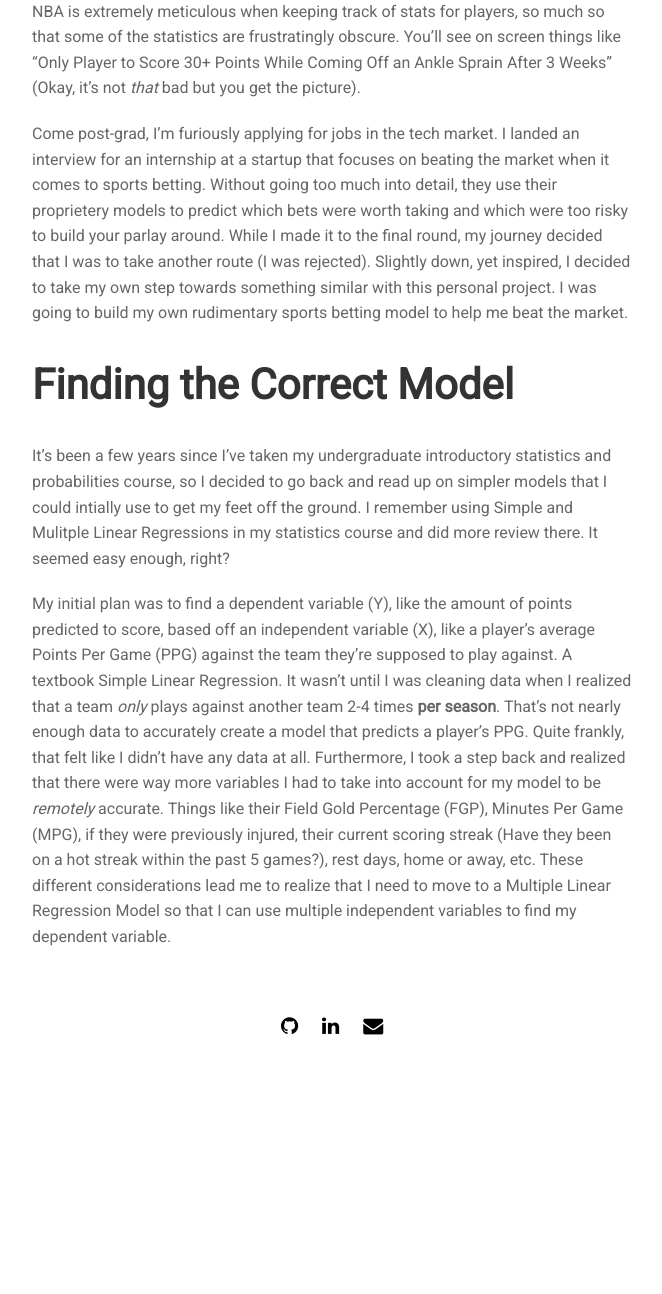
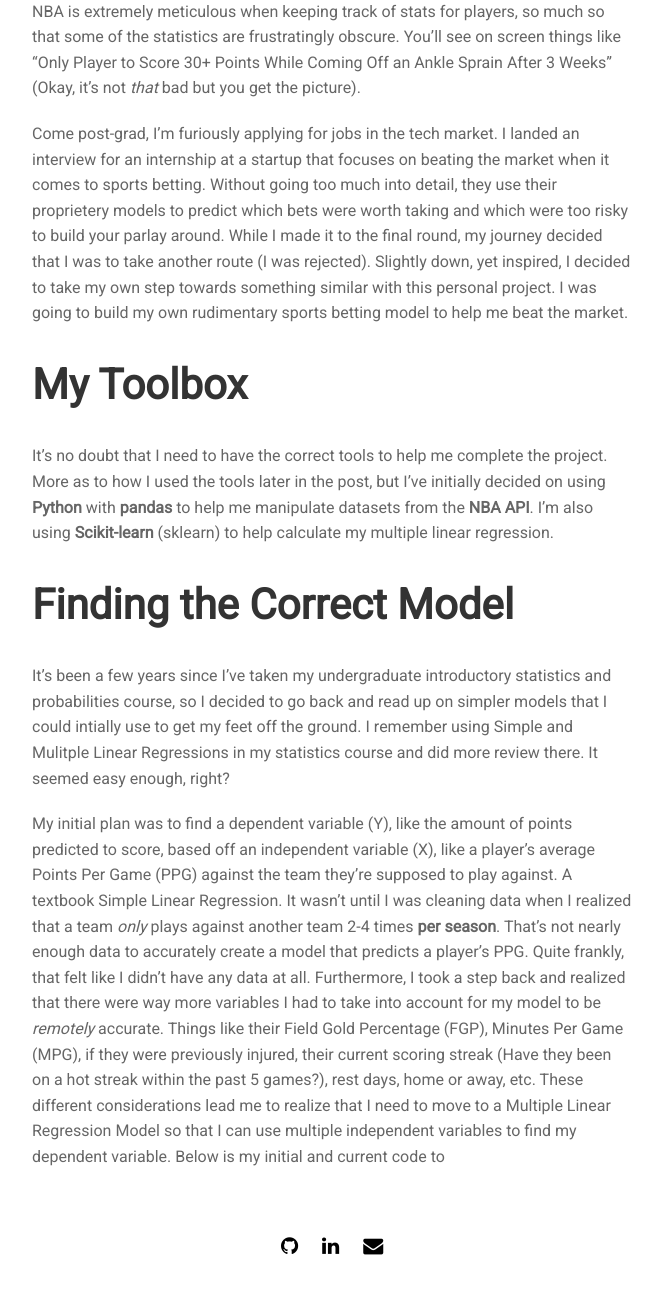
Before and after one commit to vince-ngu/vince-ngu.github.io, a Jekyll site: the page built from docs/_posts/2025-08-04-p1-nba-prediction-model.md, in a window 1280 px wide and 1400 px high, scrolled down 648 px. Shown: the top 1294 px of the window, without its empty margins (308-970 px from the left). Built offline with Jekyll 4.4.1, drawn with Linux system fonts in a browser that asks for light colours; nearby versions of some CDN libraries; before the commit the page ends 1828 px from its top, so only the background shows below that.

Commit message:
'My Toolbox' update to post

```diff
--- a/docs/_posts/2025-08-04-p1-nba-prediction-model.md
+++ b/docs/_posts/2025-08-04-p1-nba-prediction-model.md
@@ -13,8 +13,12 @@ Ever since I was a kid, basketball has been ingrained into my life in some way,
 
 Come post-grad, I'm furiously applying for jobs in the tech market. I landed an interview for an internship at a startup that focuses on beating the market when it comes to sports betting. Without going too much into detail, they use their proprietery models to predict which bets were worth taking and which were too risky to build your parlay around. While I made it to the final round, my journey decided that I was to take another route (I was rejected). Slightly down, yet inspired, I decided to take my own step towards something similar with this personal project. I was going to build my own rudimentary sports betting model to help me beat the market.
 
+## My Toolbox
+
+It's no doubt that I need to have the correct tools to help me complete the project. More as to how I used the tools later in the post, but I've initially decided on using **Python** with **pandas** to help me manipulate datasets from the **NBA API**. I'm also using **Scikit-learn** (sklearn) to help calculate my multiple linear regression.
+
 ## Finding the Correct Model
 
 It's been a few years since I've taken my undergraduate introductory statistics and probabilities course, so I decided to go back and read up on simpler models that I could intially use to get my feet off the ground. I remember using Simple and Mulitple Linear Regressions in my statistics course and did more review there. It seemed easy enough, right?
 
-My initial plan was to find a dependent variable (Y), like the amount of points predicted to score, based off an independent variable (X), like a player's average Points Per Game (PPG) against the team they're supposed to play against. A textbook Simple Linear Regression. It wasn't until I was cleaning data when I realized that a team *only* plays against another team 2-4 times **per season**. That's not nearly enough data to accurately create a model that predicts a player's PPG. Quite frankly, that felt like I didn't have any data at all. Furthermore, I took a step back and realized that there were way more variables I had to take into account for my model to be *remotely* accurate. Things like their Field Gold Percentage (FGP), Minutes Per Game (MPG), if they were previously injured, their current scoring streak (Have they been on a hot streak within the past 5 games?), rest days, home or away, etc. These different considerations lead me to realize that I need to move to a Multiple Linear Regression Model so that I can use multiple independent variables to find my dependent variable.
+My initial plan was to find a dependent variable (Y), like the amount of points predicted to score, based off an independent variable (X), like a player's average Points Per Game (PPG) against the team they're supposed to play against. A textbook Simple Linear Regression. It wasn't until I was cleaning data when I realized that a team *only* plays against another team 2-4 times **per season**. That's not nearly enough data to accurately create a model that predicts a player's PPG. Quite frankly, that felt like I didn't have any data at all. Furthermore, I took a step back and realized that there were way more variables I had to take into account for my model to be *remotely* accurate. Things like their Field Gold Percentage (FGP), Minutes Per Game (MPG), if they were previously injured, their current scoring streak (Have they been on a hot streak within the past 5 games?), rest days, home or away, etc. These different considerations lead me to realize that I need to move to a Multiple Linear Regression Model so that I can use multiple independent variables to find my dependent variable. Below is my initial and current code to
```
